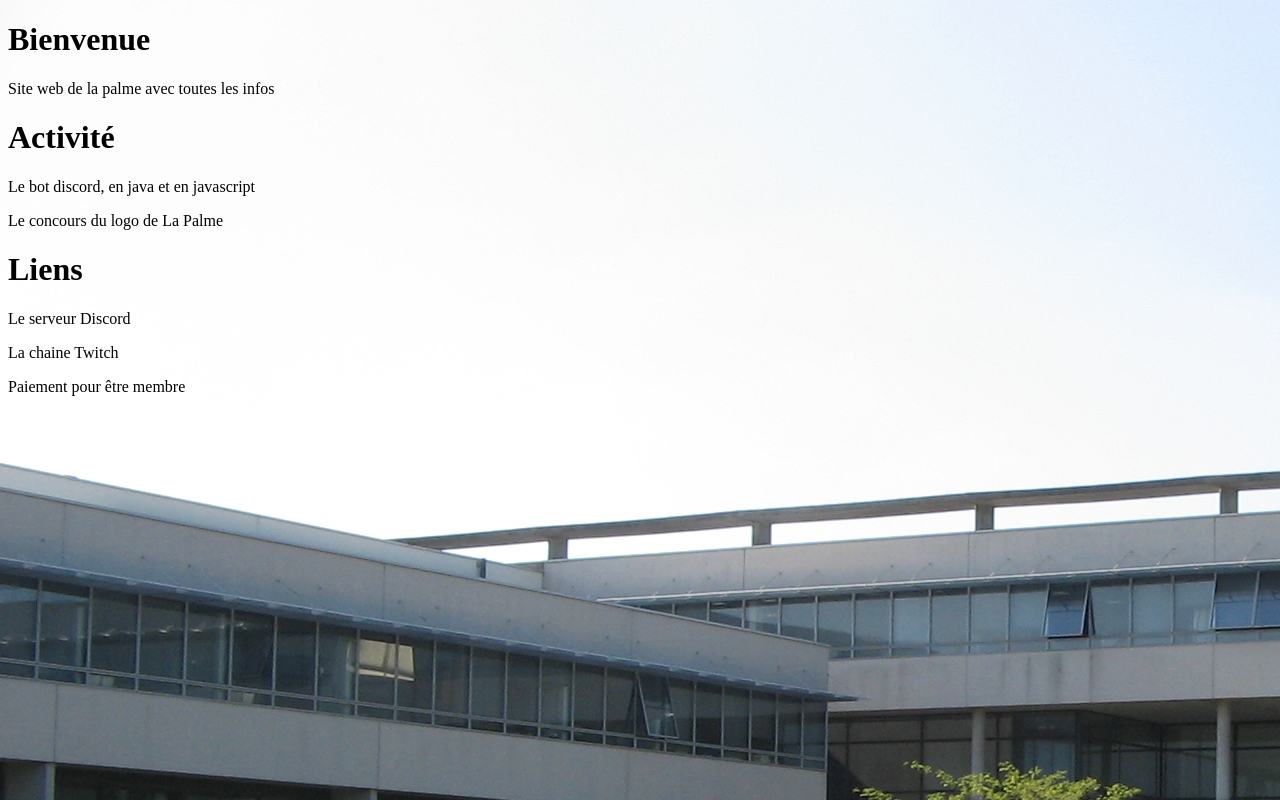
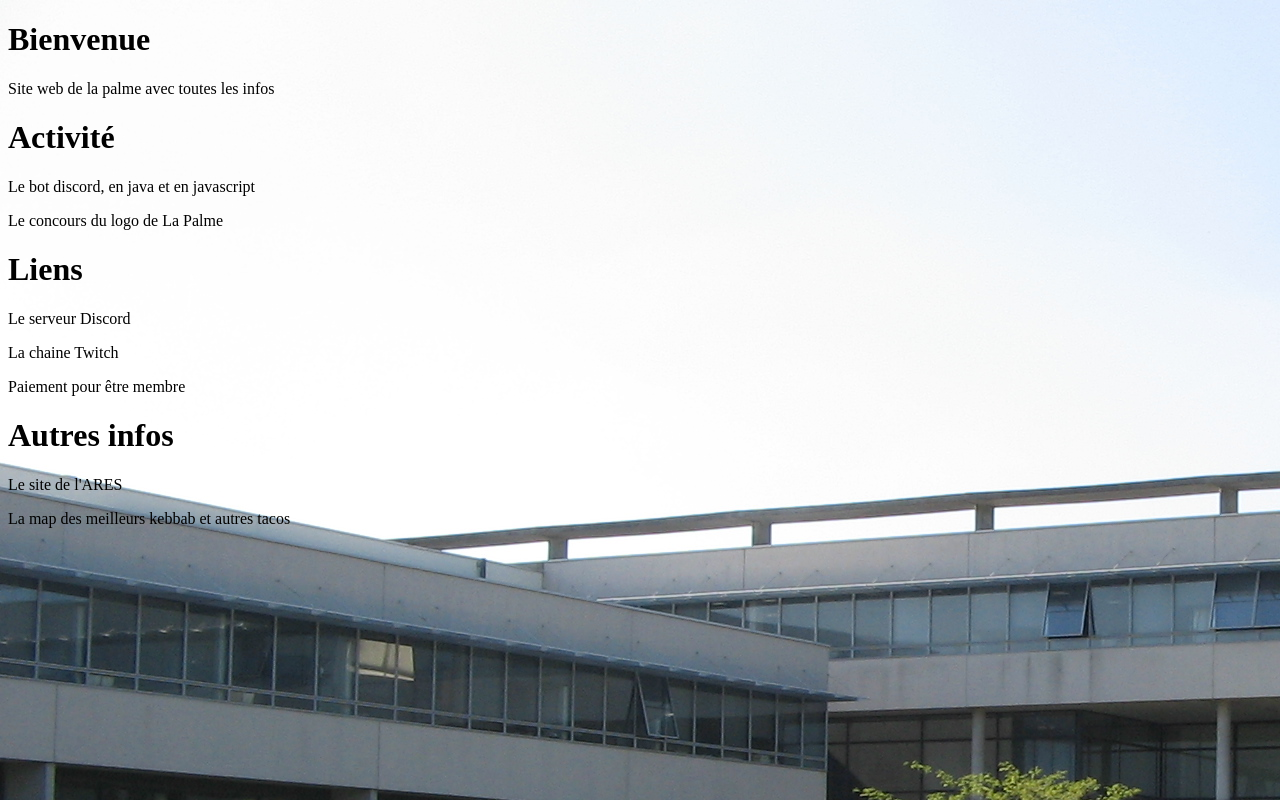
Before and after one commit to nazimboudeffa/lapalme-site, a plain HTML site: page index.html in a window 1280 px wide. Drawn offline with Linux system fonts and the light colour scheme.

Commit message:
Added more infos

```diff
--- a/index.html
+++ b/index.html
@@ -21,5 +21,8 @@
     <p>Le serveur Discord</p>
     <p>La chaine Twitch</p>
     <p>Paiement pour être membre</p>
+    <h1>Autres infos</h1>
+    <p>Le site de l'ARES</p>
+    <p>La map des meilleurs kebbab et autres tacos</p>
 </body>
 </html>
```
